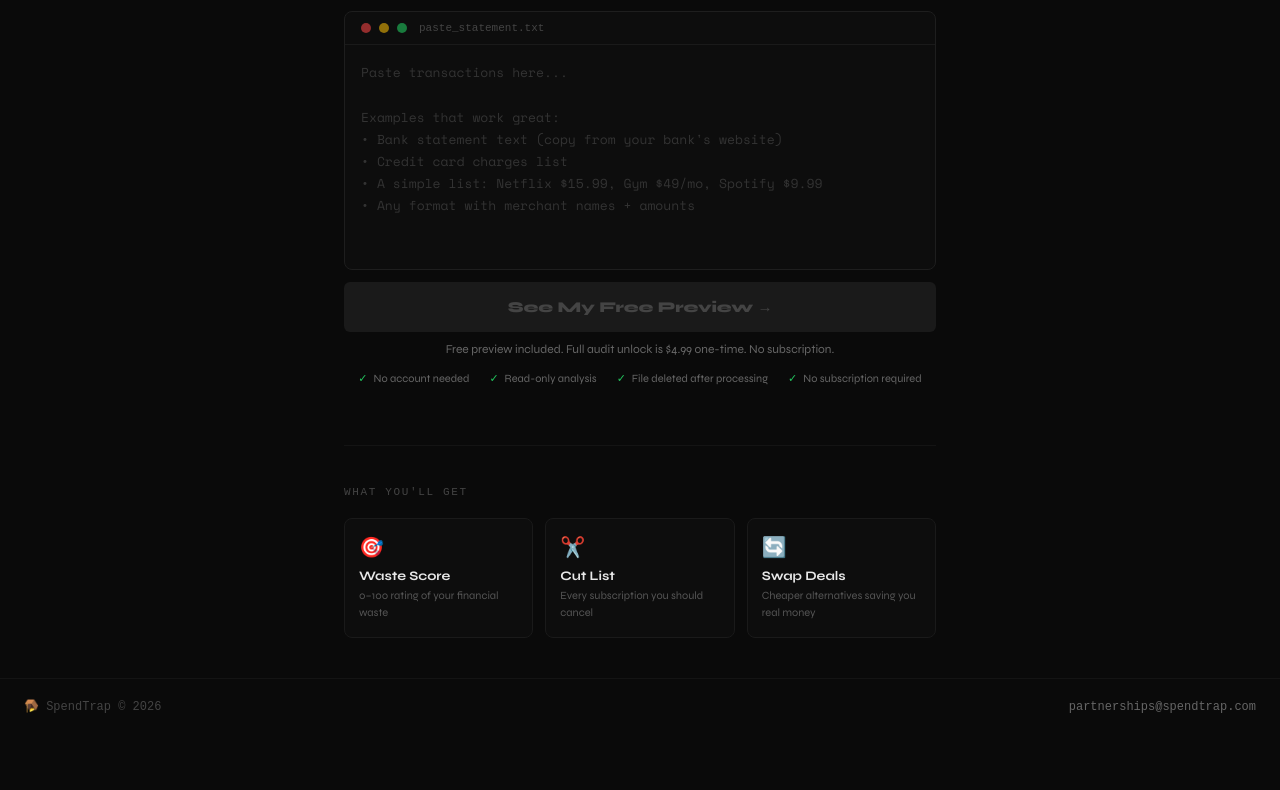
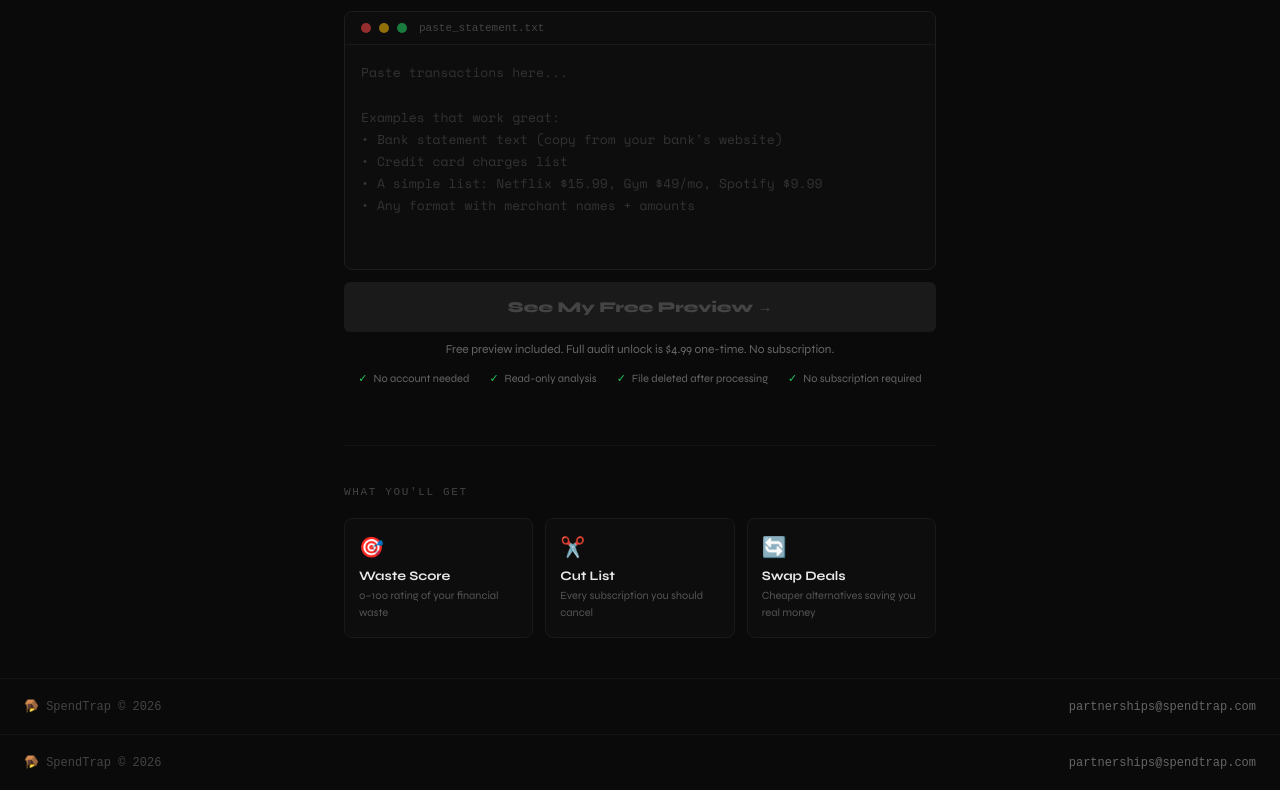
Before and after one commit to praymond24/spendtrap, a Next.js app: page / in a window 1280 px wide. Shown: the part 532-1322 px from the top of the page. Before the commit the page ends 1266 px from the top, so only its background shows below. Built offline with nearby package versions, Linux system fonts and the light colour scheme.

Commit message:
Fix footer placement

```diff
--- a/spendtrap.jsx
+++ b/spendtrap.jsx
@@ -569,6 +569,10 @@ export default function SpendTrap() {
         <span style={{ fontSize: 12, color: "#444", fontFamily: "monospace" }}>🪤 SpendTrap © 2026</span>
         <a href="mailto:partnerships@spendtrap.com" style={{ fontSize: 12, color: "#666", fontFamily: "monospace", textDecoration: "none" }}>partnerships@spendtrap.com</a>
       </div>
+      <div style={{ borderTop: "1px solid #141414", padding: "20px 24px", display: "flex", alignItems: "center", justifyContent: "space-between", flexWrap: "wrap", gap: 12 }}>
+        <span style={{ fontSize: 12, color: "#444", fontFamily: "monospace" }}>🪤 SpendTrap © 2026</span>
+        <a href="mailto:partnerships@spendtrap.com" style={{ fontSize: 12, color: "#666", fontFamily: "monospace", textDecoration: "none" }}>partnerships@spendtrap.com</a>
+      </div>
     </div>
   );
 
```
